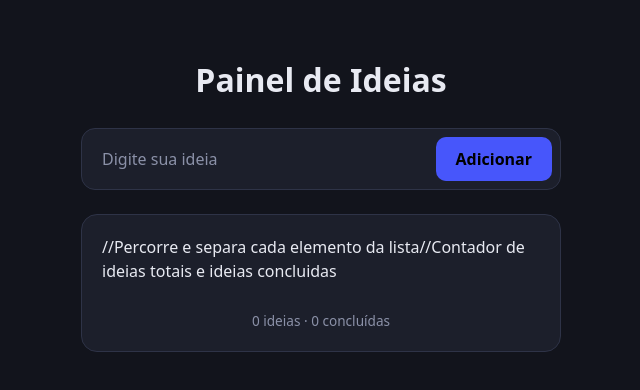
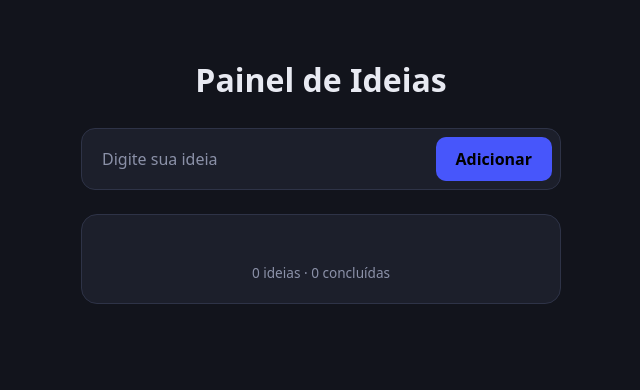
Before and after one commit to Daniele-Dionisio/Painel_Ideias, a React (Vite) app: page / in a window 1280 px wide. Shown: the top 390 px of the page, without its empty margins (319-959 px from the left). Built offline with nearby package versions, Linux system fonts and the light colour scheme.

Commit message:
Retirada de comentários conflitantes

```diff
--- a/src/App.jsx
+++ b/src/App.jsx
@@ -27,10 +27,9 @@ function App() {
     setNovaIdeia("");
     setErro("");
   }
-
+    //Percorre ideia por ideia até encontrar qual atende a condição e altera o seu estado//
   function alterar(id) {
     setIdeias(
-      //Percorre ideia por ideia até encontrar qual atende a condição e altera o seu estado
       ideias.map((ideia) => {
         if (ideia.id === id) {
           return {
@@ -82,16 +81,13 @@ function App() {
 
       <section id='caixa'>
 
-        //Percorre e separa cada elemento da lista
         {ideias.map((ideia) => (
           <div id='item' key={ideia.id}>
-            //Botão que ao clicar chama a função 'alterar'
             <input type="checkbox"
               checked={ideia.feita}
               onChange={() => alterar(ideia.id)}
             />
 
-            //Verifica o estado da ideia, se for 'TRUE' aplica o CSS
             <span className={ideia.feita ? "concluida" : ""}>
               {ideia.texto}
             </span>
@@ -100,7 +96,6 @@ function App() {
           </div>
         ))}
 
-        //Contador de ideias totais e ideias concluidas
         <footer>
           {`${total} ideias · ${concluidas} concluídas`}
         </footer>
```
